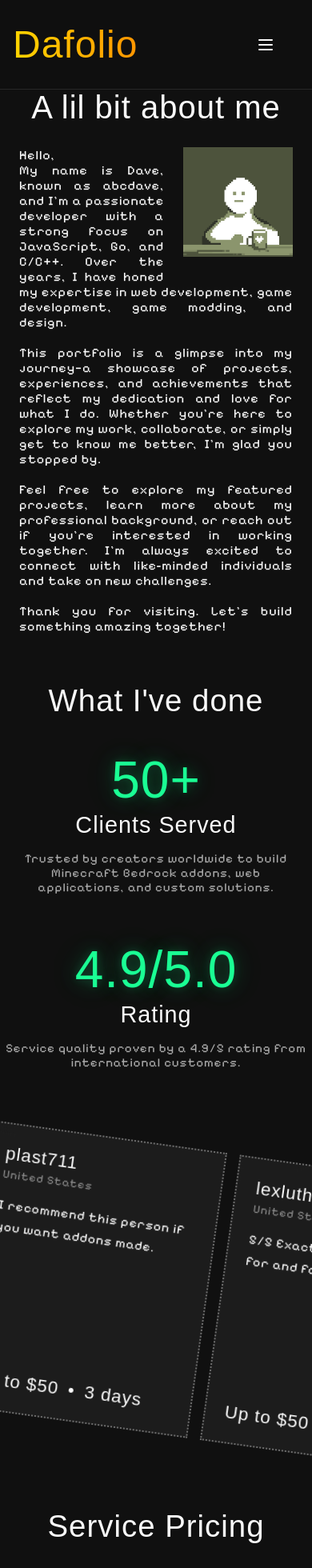
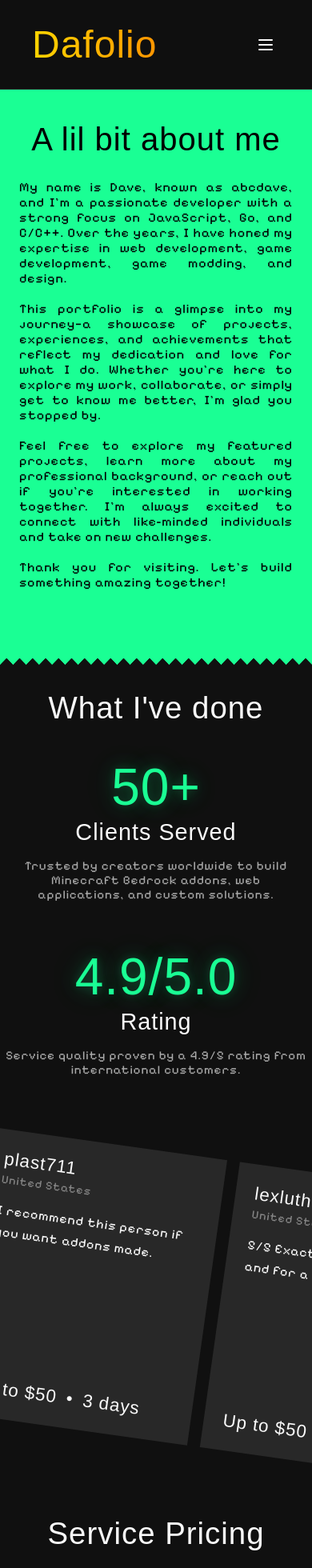
Before and after one commit to abcdavk/dafolio, a Vue app: page / in a window 390 px wide. Shown: the top 1960 px of the page at 80% size. Built offline with nearby package versions, Linux system fonts and the light colour scheme; some icons are missing; a web font is replaced by a local one.

Commit message:
refactor: update padding and styles in App, Footer, HeroSection, Navbar, and ReviewCard components

```diff
--- a/src/App.vue
+++ b/src/App.vue
@@ -17,13 +17,7 @@ header {
 }
 
 .app-main {
-  padding-top: 5.5rem;
-}
-
-@media (max-width: 768px) {
-  .app-main {
-    padding-top: 4.5rem;
-  }
+  padding-top: 7rem;
 }
 
 @media (min-width: 1024px) {
@@ -33,10 +27,6 @@ header {
     padding-right: calc(var(--section-gap) / 2);
   }
 
-  .logo {
-    margin: 0 2rem 0 0;
-  }
-
   header .wrapper {
     display: flex;
     place-items: flex-start;
--- a/src/assets/main.css
+++ b/src/assets/main.css
@@ -80,3 +80,16 @@ main {
   -webkit-mask-repeat: round;
   -webkit-mask-position: top;
 }
+
+.receipt-edge-bottom {
+  mask: conic-gradient(from -45deg at bottom, #0000, #000 1deg 89deg, #0000 90deg) 50%/60px 100%;
+  mask-size: 16px 100%;
+  mask-repeat: round;
+  mask-position: bottom;
+
+  -webkit-mask-image: conic-gradient(from -45deg at bottom, #0000, #000 1deg 89deg, #0000 90deg)
+    50%/60px 100%;
+  -webkit-mask-size: 16px 100%;
+  -webkit-mask-repeat: round;
+  -webkit-mask-position: bottom;
+}
--- a/src/components/Footer.vue
+++ b/src/components/Footer.vue
@@ -3,7 +3,7 @@
     <div class="footer-container">
       <div class="title">
         <span class="dots"></span>
-        <span class="text">< FOOTER ></span>
+        <span class="text">abcdave/k/c</span>
         <span class="dots"></span>
       </div>
       <div class="footer-grid footer-top">
@@ -151,10 +151,11 @@ const { isMobile } = useIsMobile()
   display: flex;
   color: rgba(0, 0, 0, 0.2);
   font-family: var(--font-mono);
+  font-size: 0.95rem;
 }
 
 .footer-container .title .text {
-  line-height: 50%;
+  line-height: 75%;
 }
 
 .footer-grid {
--- a/src/components/Home/HeroSection.vue
+++ b/src/components/Home/HeroSection.vue
@@ -1,18 +1,17 @@
 <template>
+  <div class="hero-section-container receipt-edge-bottom">
     <div class="hero-section" id="hero-section">
       <h1>A lil bit about me</h1>
 
       <p>
-      <img src="/img/profile.png" alt="Dave" class="hero-image" />
+        <!-- <img src="/img/profile.png" alt="Dave" class="hero-image" /> -->
 
-      Hello,
-      <br />
         My name is Dave, known as <span class="quote">abcdave</span>, and I'm a passionate developer
-      with a strong focus on JavaScript, Go, and C/C++. Over the years, I have honed my expertise in
-      web development, game development, game modding, and design. <br /><br />
+        with a strong focus on JavaScript, Go, and C/C++. Over the years, I have honed my expertise
+        in web development, game development, game modding, and design. <br /><br />
         This portfolio is a glimpse into my journey—a showcase of projects, experiences, and
-      achievements that reflect my dedication and love for what I do. Whether you're here to explore
-      my work, collaborate, or simply get to know me better, I'm glad you stopped by.
+        achievements that reflect my dedication and love for what I do. Whether you're here to
+        explore my work, collaborate, or simply get to know me better, I'm glad you stopped by.
         <br /><br />
         Feel free to explore my featured projects, learn more about my professional background, or
         reach out if you're interested in working together. I'm always excited to connect with
@@ -21,17 +20,21 @@
         Thank you for visiting. Let's build something amazing together!
       </p>
     </div>
+  </div>
 </template>
 
 <style>
 .hero-section-container {
+  background-color: #1aff94;
   display: flex;
   justify-content: center;
+  padding-bottom: 64px;
 }
 
 .hero-section {
   width: min(100%, 800px);
   margin: 0 auto;
+  color: #000;
 }
 
 .hero-section p {
--- a/src/components/Navbar.vue
+++ b/src/components/Navbar.vue
@@ -191,6 +191,9 @@ nav .shop-icon:hover {
 
 /* Mobile: hamburger menu */
 @media (max-width: 768px) {
+  nav .logo {
+    margin-left: 24px;
+  }
   nav {
     padding: 0.85rem 1rem;
   }
--- a/src/components/ReviewCard.vue
+++ b/src/components/ReviewCard.vue
@@ -50,13 +50,7 @@ defineProps({
 
   padding: 1.5rem;
 
-  backdrop-filter: blur(10px);
-  -webkit-backdrop-filter: blur(10px);
-
-  background: rgba(255, 255, 255, 0.05);
-
-  border: dotted 2px rgba(255, 255, 255, 0.35);
-
+  background: rgba(255, 255, 255, 0.1);
   transition:
     transform 0.2s ease,
     border-color 0.2s ease,
```
Lines whose indentation alone changed are shown as unchanged.
